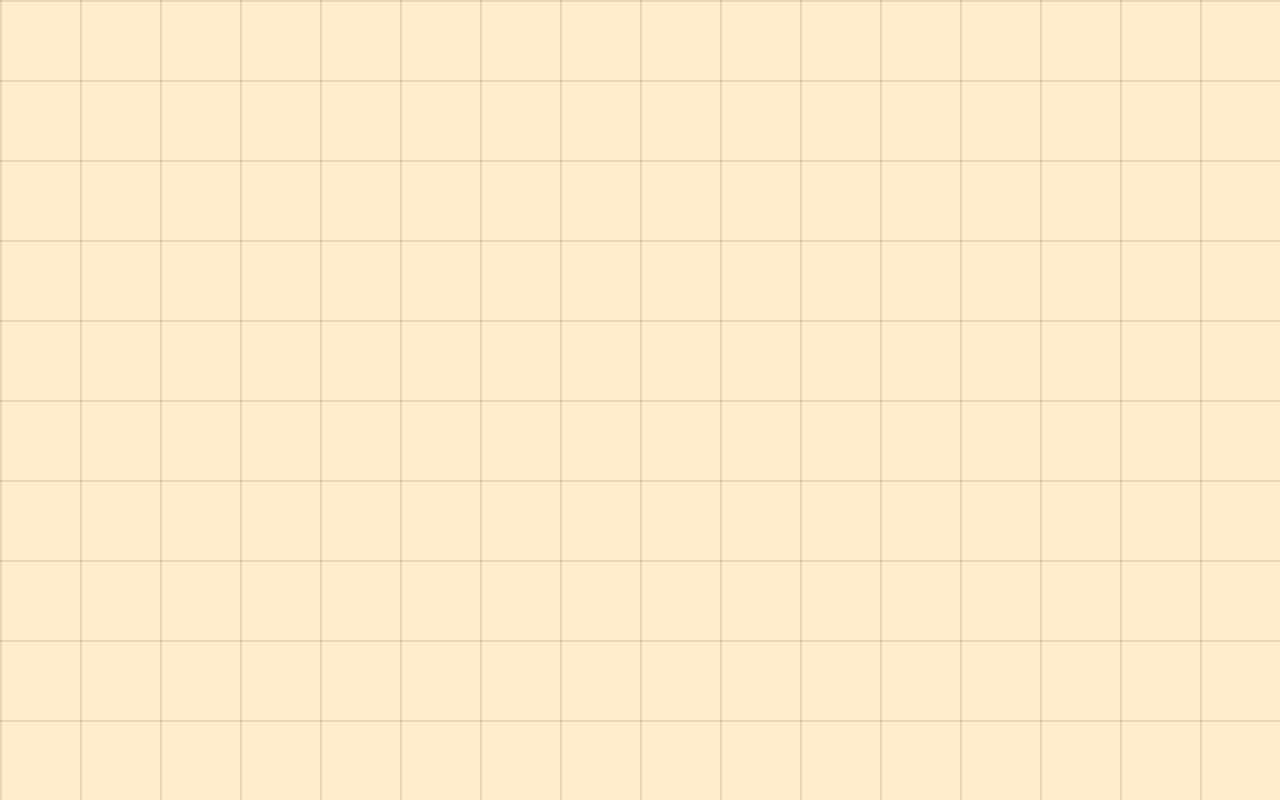
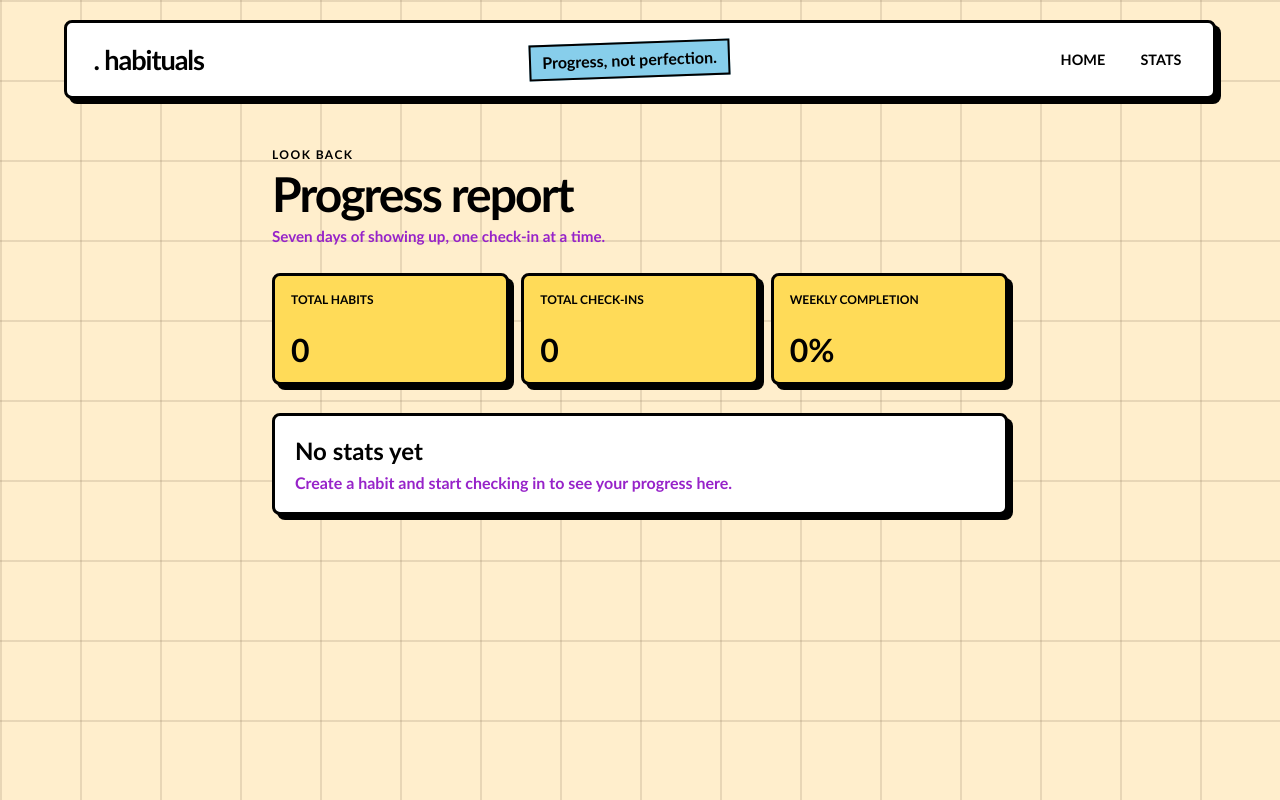
Before and after one commit to penicili/reacthabitracker, a React (Vite) app: page /stats in a window 1280 px wide. Before the commit this address had no page. Built offline with nearby package versions, Linux system fonts and the light colour scheme.

Commit message:
feat: stats

```diff
--- a/src/App.jsx
+++ b/src/App.jsx
@@ -3,12 +3,14 @@ import AppLayout from "./layout/AppLayout";
 import Today from "./pages/Today/Today";
 import Create from "./pages/Create/Create";
 import Detail from "./pages/Detail/Detail";
+import Stats from "./pages/Stats/Stats";
 function App() {
   return <Routes>
     <Route path="/" element={<AppLayout/>}>
       <Route index element={<Today/>}/>
       <Route path="create" element={<Create/>}/>
       <Route path="detail/:id" element={<Detail/>}/>
+      <Route path="stats" element={<Stats/>}/>
     </Route>
   </Routes>;
 }
--- a/src/layout/Navbar.jsx
+++ b/src/layout/Navbar.jsx
@@ -32,7 +32,7 @@ const Navbar = () => {
             </NavLink>
           </li>
           <li>
-            <NavLink className={styles.navLink} to="/">
+            <NavLink className={styles.navLink} to="/stats">
               Stats
             </NavLink>
           </li>
--- /dev/null
+++ b/src/pages/Stats/Stats.jsx
@@ -0,0 +1,156 @@
+import { useState } from "react";
+import { getHabits } from "../../utils/habitStorage";
+import styles from "./Stats.module.css";
+
+const dayNames = [
+  "Sunday",
+  "Monday",
+  "Tuesday",
+  "Wednesday",
+  "Thursday",
+  "Friday",
+  "Saturday",
+];
+
+const formatDateKey = (date) =>
+  [
+    date.getFullYear(),
+    String(date.getMonth() + 1).padStart(2, "0"),
+    String(date.getDate()).padStart(2, "0"),
+  ].join("-");
+
+const getLastSevenDays = () => {
+  const today = new Date();
+
+  return Array.from({ length: 7 }, (_, index) => {
+    const date = new Date(today);
+    date.setHours(0, 0, 0, 0);
+    date.setDate(today.getDate() - (6 - index));
+
+    return {
+      key: formatDateKey(date),
+      label: date.toLocaleDateString("en-US", { weekday: "short" }),
+      dayName: dayNames[date.getDay()],
+    };
+  });
+};
+
+const Stats = () => {
+  const [habits] = useState(getHabits);
+  const week = getLastSevenDays();
+  const scheduledCount = week.reduce(
+    (total, date) =>
+      total +
+      habits.filter((habit) => habit.days.includes(date.dayName)).length,
+    0,
+  );
+  const completedCount = week.reduce(
+    (total, date) =>
+      total +
+      habits.filter((habit) => habit.checkIns.includes(date.key)).length,
+    0,
+  );
+  const completionRate = scheduledCount
+    ? Math.round((completedCount / scheduledCount) * 100)
+    : 0;
+  const totalCheckIns = habits.reduce(
+    (total, habit) => total + habit.checkIns.length,
+    0,
+  );
+  const bestHabit = habits.reduce(
+    (best, habit) =>
+      !best || habit.checkIns.length > best.checkIns.length ? habit : best,
+    null,
+  );
+  const maxDailyCount = Math.max(
+    1,
+    ...week.map(
+      (date) =>
+        habits.filter((habit) => habit.checkIns.includes(date.key)).length,
+    ),
+  );
+
+  return (
+    <main className={styles.stats}>
+      <header className={styles.statsHeader}>
+        <p className={styles.eyebrow}>Look back</p>
+        <h1>Progress report</h1>
+        <p>Seven days of showing up, one check-in at a time.</p>
+      </header>
+
+      <section className={styles.summaryGrid} aria-label="Habit summary">
+        <article className={styles.summaryCard}>
+          <span>Total habits</span>
+          <strong>{habits.length}</strong>
+        </article>
+        <article className={styles.summaryCard}>
+          <span>Total check-ins</span>
+          <strong>{totalCheckIns}</strong>
+        </article>
+        <article className={styles.summaryCard}>
+          <span>Weekly completion</span>
+          <strong>{completionRate}%</strong>
+        </article>
+      </section>
+
+      {habits.length === 0 ? (
+        <section className={styles.emptyState}>
+          <h2>No stats yet</h2>
+          <p>Create a habit and start checking in to see your progress here.</p>
+        </section>
+      ) : (
+        <>
+          <section className={styles.panel}>
+            <div className={styles.panelHeading}>
+              <div>
+                <p className={styles.eyebrow}>This week</p>
+                <h2>Activity</h2>
+              </div>
+              <strong>{completedCount} check-ins</strong>
+            </div>
+            <div className={styles.chart}>
+              {week.map((date) => {
+                const count = habits.filter((habit) =>
+                  habit.checkIns.includes(date.key),
+                ).length;
+                const height = `${Math.max((count / maxDailyCount) * 100, count ? 12 : 0)}%`;
+
+                return (
+                  <div className={styles.chartColumn} key={date.key}>
+                    <span className={styles.chartCount}>{count || ""}</span>
+                    <div className={styles.chartTrack}>
+                      <div className={styles.chartBar} style={{ height }} />
+                    </div>
+                    <span>{date.label}</span>
+                  </div>
+                );
+              })}
+            </div>
+          </section>
+
+          <section className={styles.panel}>
+            <div className={styles.panelHeading}>
+              <div>
+                <p className={styles.eyebrow}>Your habits</p>
+                <h2>Performance</h2>
+              </div>
+              {bestHabit && <strong>Best: {bestHabit.name}</strong>}
+            </div>
+            <div className={styles.habitList}>
+              {[...habits]
+                .sort((a, b) => b.checkIns.length - a.checkIns.length)
+                .map((habit) => (
+                  <div className={styles.habitRow} key={habit.id}>
+                    <span>{habit.name}</span>
+                    <strong>{habit.checkIns.length} check-ins</strong>
+                  </div>
+                ))}
+            </div>
+          </section>
+        </>
+      )}
+    </main>
+  );
+};
+
+export default Stats;
--- /dev/null
+++ b/src/pages/Stats/Stats.module.css
@@ -0,0 +1,205 @@
+.stats {
+  width: min(100%, 46rem);
+  margin: 2.5rem auto 0;
+  color: #000;
+}
+
+.statsHeader {
+  display: grid;
+  gap: 0.45rem;
+  padding: 0.5rem 0;
+}
+
+.statsHeader h1,
+.statsHeader p,
+.panel h2 {
+  margin: 0;
+}
+
+.statsHeader h1 {
+  font-size: clamp(2rem, 5vw, 3rem);
+  font-weight: 900;
+  letter-spacing: -0.04em;
+  line-height: 1.05;
+}
+
+.statsHeader > p:last-child {
+  color: var(--primary-content-color);
+  font-size: 0.95rem;
+  font-weight: 800;
+}
+
+.eyebrow {
+  margin: 0;
+  font-size: 0.75rem;
+  font-weight: 900;
+  letter-spacing: 0.12em;
+  text-transform: uppercase;
+}
+
+.summaryGrid {
+  display: grid;
+  grid-template-columns: repeat(3, minmax(0, 1fr));
+  gap: 0.75rem;
+  margin-top: 1.25rem;
+}
+
+.summaryCard {
+  display: grid;
+  gap: 0.45rem;
+  min-height: 7rem;
+  align-content: space-between;
+  padding: 1rem;
+  background: var(--beige);
+  border: var(--neo-brutal-border);
+  border-radius: var(--brutal-radius);
+  box-shadow: var(--neo-brutal-shadow);
+}
+
+.summaryCard span {
+  font-size: 0.75rem;
+  font-weight: 900;
+  text-transform: uppercase;
+}
+
+.summaryCard strong {
+  font-size: 2rem;
+  line-height: 1;
+}
+
+.panel,
+.emptyState {
+  margin-top: 1.75rem;
+  padding: 1.25rem;
+  background: #fff;
+  border: var(--neo-brutal-border);
+  border-radius: var(--brutal-radius);
+  box-shadow: var(--neo-brutal-shadow);
+}
+
+.panelHeading {
+  display: flex;
+  align-items: end;
+  justify-content: space-between;
+  gap: 1rem;
+}
+
+.panel h2 {
+  margin-top: 0.3rem;
+  font-size: 1.6rem;
+}
+
+.panelHeading > strong {
+  color: var(--primary-content-color);
+  font-size: 0.85rem;
+  text-align: right;
+}
+
+.chart {
+  display: flex;
+  align-items: end;
+  justify-content: space-between;
+  gap: 0.65rem;
+  height: 13rem;
+  margin-top: 1.5rem;
+  padding-top: 1rem;
+  border-top: 3px solid #000;
+}
+
+.chartColumn {
+  display: grid;
+  flex: 1;
+  height: 100%;
+  grid-template-rows: 1.25rem 1fr 1.25rem;
+  gap: 0.35rem;
+  align-items: end;
+  text-align: center;
+}
+
+.chartCount,
+.chartColumn > span:last-child {
+  font-size: 0.75rem;
+  font-weight: 900;
+}
+
+.chartTrack {
+  display: flex;
+  height: 100%;
+  align-items: end;
+  justify-content: center;
+  background: var(--purple-light);
+  border: 2px solid #000;
+}
+
+.chartBar {
+  width: 100%;
+  min-height: 0;
+  background: var(--magenta);
+  border-top: 2px solid #000;
+}
+
+.habitList {
+  display: grid;
+  gap: 0.65rem;
+  margin-top: 1.25rem;
+}
+
+.habitRow {
+  display: flex;
+  align-items: center;
+  justify-content: space-between;
+  gap: 1rem;
+  padding: 0.85rem 1rem;
+  background: var(--purple-light);
+  border: 2px solid #000;
+  border-radius: var(--brutal-radius);
+}
+
+.habitRow span {
+  min-width: 0;
+  overflow: hidden;
+  font-weight: 800;
+  text-overflow: ellipsis;
+  white-space: nowrap;
+}
+
+.habitRow strong {
+  flex: 0 0 auto;
+  font-size: 0.85rem;
+}
+
+.emptyState h2,
+.emptyState p {
+  margin: 0;
+}
+
+.emptyState p {
+  margin-top: 0.5rem;
+  color: var(--primary-content-color);
+  font-weight: 700;
+}
+
+@media (max-width: 600px) {
+  .stats {
+    margin-top: 1rem;
+  }
+
+  .summaryGrid {
+    grid-template-columns: 1fr;
+  }
+
+  .summaryCard {
+    min-height: auto;
+    grid-template-columns: 1fr auto;
+    align-items: center;
+  }
+
+  .panel,
+  .emptyState {
+    padding: 1.1rem;
+  }
+
+  .panelHeading {
+    align-items: start;
+  }
+}
--- a/src/pages/Today/Today.jsx
+++ b/src/pages/Today/Today.jsx
@@ -4,8 +4,18 @@ import { useLocation, useNavigate } from "react-router";
 import { getHabits, saveHabits } from "../../utils/habitStorage";
 import Alert from "../../layout/Alert";
 
+const dayNames = [
+  "Sunday",
+  "Monday",
+  "Tuesday",
+  "Wednesday",
+  "Thursday",
+  "Friday",
+  "Saturday",
+];
+
 const Today = () => {
-  let navigate = useNavigate();
+  const navigate = useNavigate();
   const location = useLocation();
   const [habits, setHabits] = useState(getHabits);
   const [alert, setAlert] = useState(() => location.state?.alert ?? null);
@@ -14,18 +24,16 @@ const Today = () => {
   const greeting =
     hour < 12 ? "Good Morning" : hour < 18 ? "Good Afternoon" : "Good Evening";
   const today = new Date();
+  const todayName = dayNames[today.getDay()];
   const todayKey = [
     today.getFullYear(),
     String(today.getMonth() + 1).padStart(2, "0"),
     String(today.getDate()).padStart(2, "0"),
   ].join("-");
 
-  // TODO: pakai nama user
-  // const userName = "Anon";
-
   const handleToggleDone = (id) => {
-    setHabits((habits) => {
-      const updatedHabits = habits.map((habit) => {
+    setHabits((currentHabits) => {
+      const updatedHabits = currentHabits.map((habit) => {
         if (habit.id !== id) {
           return habit;
         }
@@ -60,14 +68,15 @@ const Today = () => {
 
   const handleAddHabit = () => {
     navigate("create");
-    console.log("Redirect ke halaman add habit");
   };
 
-  const completedHabits = habits.filter((habit) =>
+  const todayHabits = habits.filter((habit) => habit.days.includes(todayName));
+  const completedHabits = todayHabits.filter((habit) =>
     habit.checkIns.includes(todayKey),
   ).length;
-  const completionPercentage =
-    habits.length > 0 ? Math.round((completedHabits / habits.length) * 100) : 0;
+  const completionPercentage = todayHabits.length
+    ? Math.round((completedHabits / todayHabits.length) * 100)
+    : 0;
 
   return (
     <>
@@ -90,7 +99,7 @@ const Today = () => {
             <div>
               <p>Today's progress</p>
               <p>
-                {completedHabits} of {habits.length} habits completed
+                {completedHabits} of {todayHabits.length} habits completed
               </p>
             </div>
             <div>
@@ -114,8 +123,7 @@ const Today = () => {
             + Add habit
           </button>
         </div>
-        {habits.map((habit) =>
-          (() => {
+        {todayHabits.map((habit) => {
           const isCompletedToday = habit.checkIns.includes(todayKey);
 
           return (
@@ -159,10 +167,10 @@ const Today = () => {
               </div>
             </div>
           );
-          })(),
-        )}
+        })}
       </div>
     </>
   );
 };
+
 export default Today;
```
Lines whose indentation alone changed are shown as unchanged.
